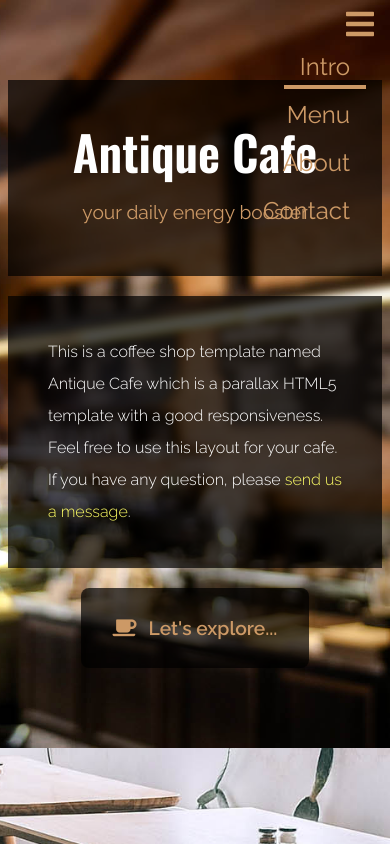
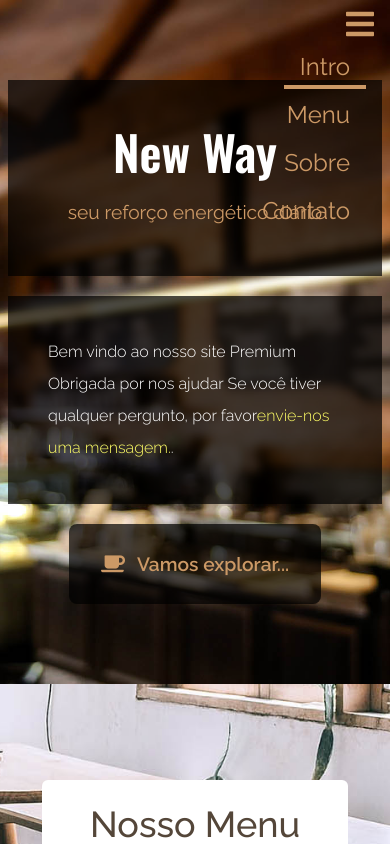
Before and after one commit to NewWayPremium/NewWayPremium.github.io, a plain HTML site: page index.html in a window 390 px wide. Both pictures are taken after a click on the button 360 px from the left and 25 px from the top of the page. Shown: the top 844 px of the page. Drawn offline with nearby package versions, Linux system fonts and the light colour scheme.

Commit message:
edit text

```diff
--- a/index.html
+++ b/index.html
@@ -4,7 +4,7 @@
     <meta charset="UTF-8">
     <meta http-equiv="X-UA-Compatible" content="IE=edge">
     <meta name="viewport" content="width=device-width, initial-scale=1.0">
-    <title>Antique Bakery Cafe HTML Template by Tooplate</title>
+    <title>New Way Premium</title>
     <link rel="preconnect" href="https://fonts.googleapis.com">
     <link rel="preconnect" href="https://fonts.gstatic.com" crossorigin>
     <link href="https://fonts.googleapis.com/css2?family=Raleway:wght@300;400;500;600&family=Oswald:wght@600&display=swap" rel="stylesheet">
@@ -30,28 +30,28 @@ https://www.tooplate.com/view/2126-antique-cafe
                 <ul class="mb-3 md:mb-0 text-2xl font-normal flex justify-end flex-col md:flex-row">
                     <li class="inline-block mb-4 mx-4"><a href="#intro" class="tm-text-gold py-1 md:py-3 px-4">Intro</a></li>
                     <li class="inline-block mb-4 mx-4"><a href="#menu" class="tm-text-gold py-1 md:py-3 px-4">Menu</a></li>
-                    <li class="inline-block mb-4 mx-4"><a href="#about" class="tm-text-gold py-1 md:py-3 px-4">About</a></li>
-                    <li class="inline-block mb-4 mx-4"><a href="#contact" class="tm-text-gold py-1 md:py-3 px-4">Contact</a></li>
+                    <li class="inline-block mb-4 mx-4"><a href="#about" class="tm-text-gold py-1 md:py-3 px-4">Sobre</a></li>
+                    <li class="inline-block mb-4 mx-4"><a href="#contact" class="tm-text-gold py-1 md:py-3 px-4">Contato</a></li>
                 </ul>
             </div>
         </nav>
         <div class="container mx-auto px-2 tm-intro-width">
             <div class="sm:pb-60 sm:pt-48 py-20">
                 <div class="bg-black bg-opacity-70 p-12 mb-5 text-center">
-                    <h1 class="text-white text-5xl tm-logo-font mb-5">Antique Cafe</h1>
-                    <p class="tm-text-gold tm-text-2xl">your daily energy booster</p>
+                    <h1 class="text-white text-5xl tm-logo-font mb-5">New Way</h1>
+                    <p class="tm-text-gold tm-text-2xl">seu reforço energético diário</p>
                 </div>
                 <div class="bg-black bg-opacity-70 p-10 mb-5">
                     <p class="text-white leading-8 text-sm font-light">
-                        This is a coffee shop template named Antique Cafe which is a parallax HTML5 template with a good responsiveness.
-                        Feel free to use this layout for your cafe.
-                    	If you have any question, please <a rel="nofollow" href="https://www.tooplate.com/contact" target="_parent">send us a message</a>. </p>
+                        Bem vindo ao nosso site Premium
+                        Obrigada por nos ajudar
+                    	Se você tiver qualquer pergunto, por favor<a rel="nofollow" href="https://www.tooplate.com/contact" target="_parent">envie-nos uma mensagem.</a>. </p>
                 </div>
                 <div class="text-center">
                     <div class="inline-block">
                         <a href="#menu" class="flex justify-center items-center bg-black bg-opacity-70 py-6 px-8 rounded-lg font-semibold tm-text-2xl tm-text-gold hover:text-gray-200 transition">
                             <i class="fas fa-coffee mr-3"></i>
-                            <span>Let's explore...</span>
+                            <span>Vamos explorar...</span>
                         </a>
                     </div>
                 </div>
@@ -62,7 +62,7 @@ https://www.tooplate.com/view/2126-antique-cafe
     <div id="menu" class="parallax-window" data-parallax="scroll" data-image-src="img/antique-cafe-bg-02.jpg">
         <div class="container mx-auto tm-container py-24 sm:py-48">
             <div class="text-center mb-16">
-                <h2 class="bg-white tm-text-brown py-6 px-12 text-4xl font-medium inline-block rounded-md">Our Cafe Menu</h2>
+                <h2 class="bg-white tm-text-brown py-6 px-12 text-4xl font-medium inline-block rounded-md">Nosso Menu</h2>
             </div>
             <div class="flex flex-col lg:flex-row justify-around items-center">
                 <div class="flex-1 m-5 rounded-xl px-4 py-6 sm:px-8 sm:py-10 tm-bg-brown tm-item-container">
@@ -140,7 +140,7 @@ https://www.tooplate.com/view/2126-antique-cafe
         <div class="container mx-auto tm-container py-24 sm:py-48">
             <div class="tm-item-container sm:ml-auto sm:mr-12 mx-auto sm:px-0 px-4">
                 <div class="bg-white bg-opacity-80 p-12 pb-14 rounded-xl mb-5">
-                    <h2 class="mb-6 tm-text-green text-4xl font-medium">About our cafe</h2>
+                    <h2 class="mb-6 tm-text-green text-4xl font-medium">Sobre nosso café</h2>
                     <p class="mb-6 text-base leading-8">
                         Images are taken from Pexels, a great stock photo website. This template used Tailwind CSS. You may modify Antique Cafe template in any way you prefer and use it for your website.
                   </p>
@@ -171,19 +171,17 @@ https://www.tooplate.com/view/2126-antique-cafe
                 </div>
                 <div class="flex-1 rounded-xl p-12 pb-14 m-5 bg-black bg-opacity-50 tm-item-container">
                     <form action="" method="POST" class="text-lg">
-                        <input type="text" name="name" class="input w-full bg-black border-b bg-opacity-0 text-white px-0 py-4 mb-4 tm-border-gold" placeholder="Name" required="" />
-                        <input type="email" name="email" class="input w-full bg-black border-b bg-opacity-0 text-white px-0 py-4 mb-4 tm-border-gold" placeholder="Email" required="" />
-                        <textarea rows="6" name="message" class="input w-full bg-black border-b bg-opacity-0 text-white px-0 py-4 mb-4 tm-border-gold" placeholder="Message..." required=""></textarea>
+                        <input type="text" name="name" class="input w-full bg-black border-b bg-opacity-0 text-white px-0 py-4 mb-4 tm-border-gold" placeholder="Nome" required="" />
+                        <input type="email" name="email" class="input w-full bg-black border-b bg-opacity-0 text-white px-0 py-4 mb-4 tm-border-gold" placeholder="E-mail" required="" />
+                        <textarea rows="6" name="message" class="input w-full bg-black border-b bg-opacity-0 text-white px-0 py-4 mb-4 tm-border-gold" placeholder="Mensagem..." required=""></textarea>
                         <div class="text-right">
-                            <button type="submit" class="text-white hover:text-yellow-500 transition">Send it</button>
+                            <button type="submit" class="text-white hover:text-yellow-500 transition">Enviar</button>
                         </div>
                       </form>
                 </div>
             </div>
             <footer class="absolute bottom-0 left-0 w-full">
                 <div class="text-white container mx-auto tm-container p-8 text-lg flex flex-col md:flex-row justify-between">
-                    <span>Copyright 2022 Antique Cafe. All rights reserved.</span>
-                    <span class="mt-5 md:mt-0">Design: <a href="https://www.tooplate.com" target="_parent">Tooplate</a></span>
                 </div>
             </footer>
         </div>
```
